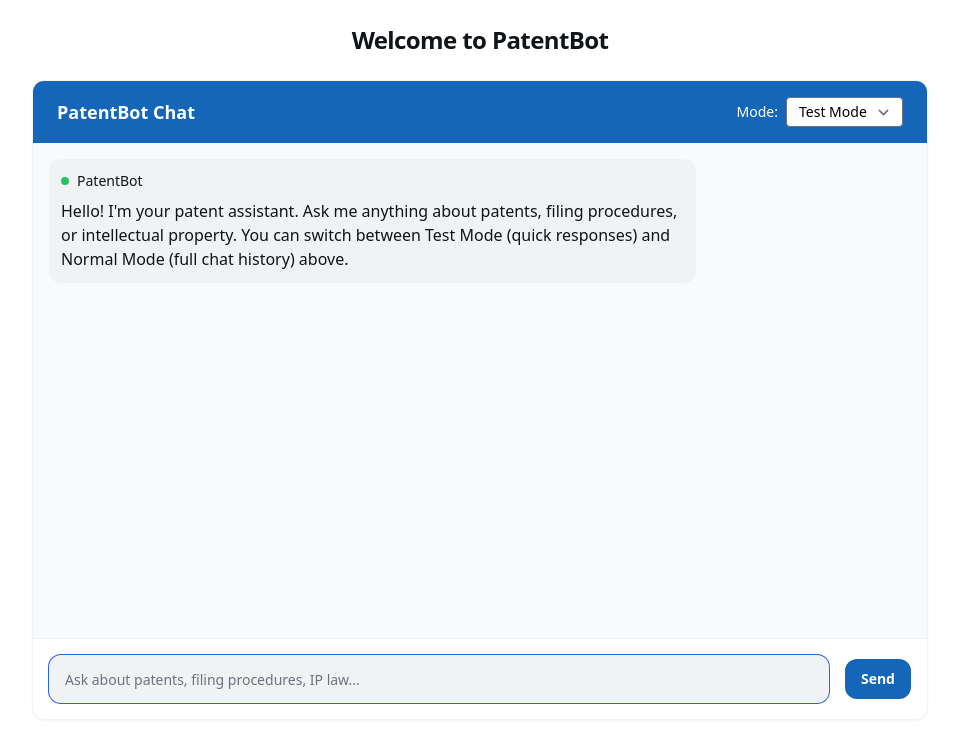
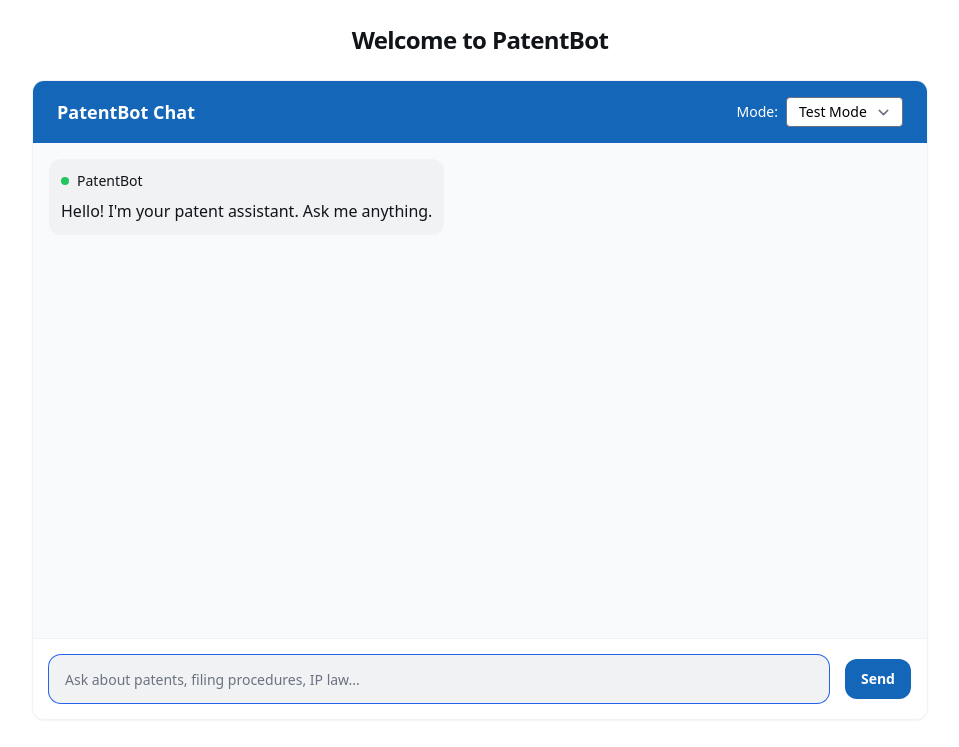
Before and after one commit to HarshitR2004/PatentChatbot, a Django app: page /chat/ in a window 1280 px wide. Shown: the part 53-800 px from the top of the page, without its empty margins (160-1119 px from the left). Run offline with Django 5.2, Linux system fonts and the light colour scheme; some libraries are stand-ins or nearby versions.

Commit message:
latest commit

```diff
--- a/chat/templates/chat/chat.html
+++ b/chat/templates/chat/chat.html
@@ -36,7 +36,7 @@
           <div class="w-2 h-2 bg-green-500 rounded-full"></div>
           <span class="text-sm font-medium">PatentBot</span>
         </div>
-        Hello! I'm your patent assistant. Ask me anything about patents, filing procedures, or intellectual property. You can switch between Test Mode (quick responses) and Normal Mode (full chat history) above.
+        Hello! I'm your patent assistant. Ask me anything.
       </div>
     </div>
   </div>
```
